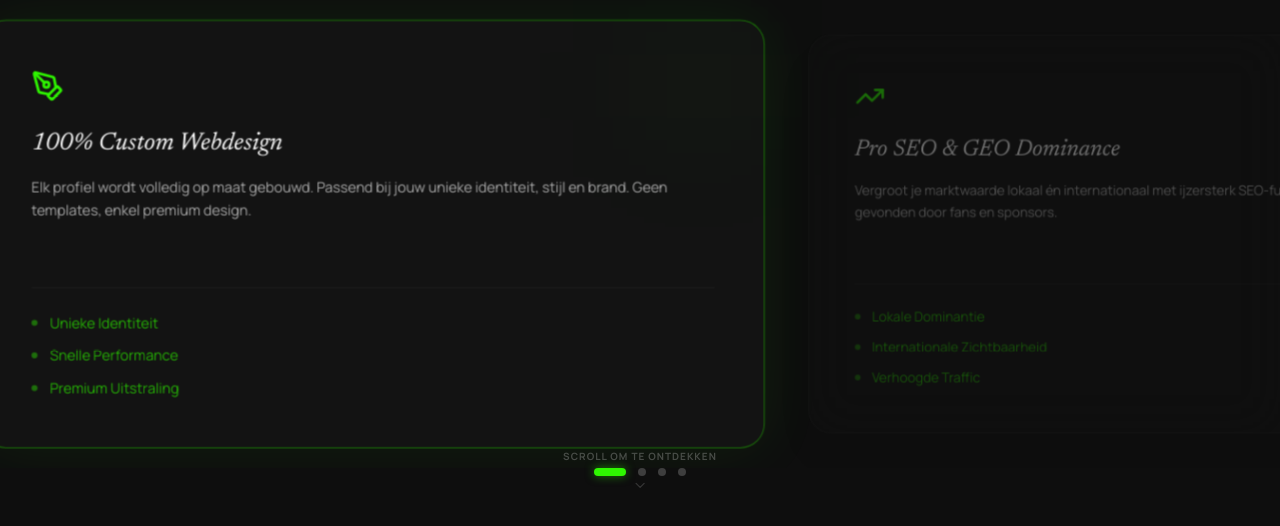
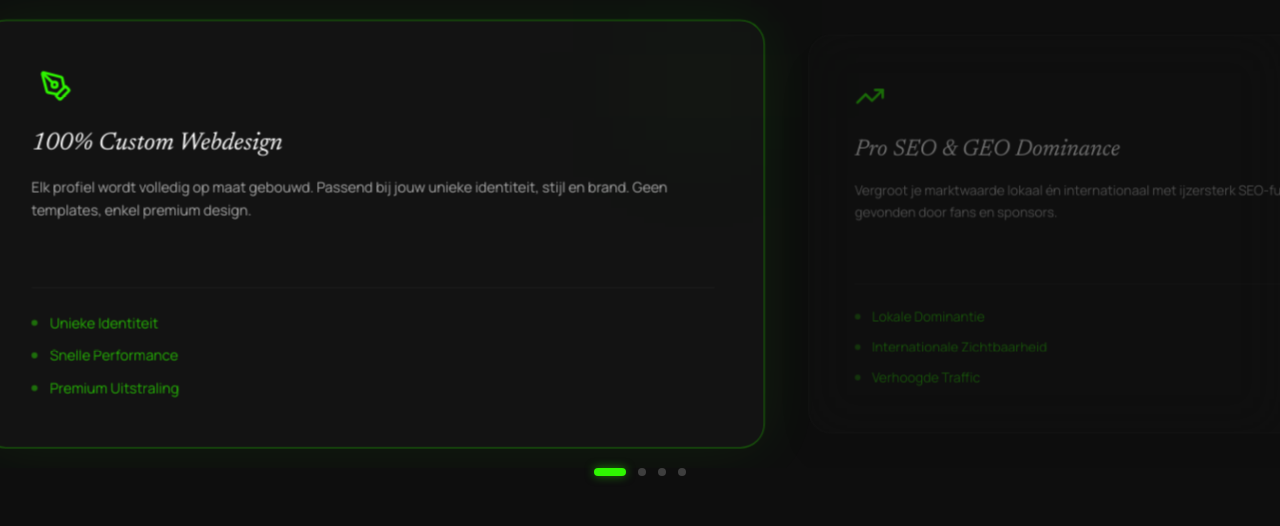
Before and after one commit to ldevries178-oss/lv-media-webdesign-website, a React (Vite) app: page / in a window 1280 px wide. Shown: the part 1222-1748 px from the top of the page. Built offline with nearby package versions, Linux system fonts and the light colour scheme.

Commit message:
Remove scroll hint and arrow from Premium Add-ons section

```diff
--- a/src/App.tsx
+++ b/src/App.tsx
@@ -335,13 +335,16 @@ function Expertise({ t }: { t: any }) {
     };
   }, [scrollYProgress, CARD_COUNT]);
 
-  // Determine active card index for visual highlighting
+  // Determine active card index + per-card fractional offset for parallax
   const [activeIndex, setActiveIndex] = useState(0);
+  const [cardFrac, setCardFrac] = useState(0); // fractional offset from active card center
   useEffect(() => {
     const unsub = scrollYProgress.on("change", (progress) => {
       const maxIndex = CARD_COUNT - 1;
-      const idx = Math.round(progress * maxIndex);
+      const cardProgress = progress * maxIndex;
+      const idx = Math.round(cardProgress);
       setActiveIndex(Math.min(Math.max(idx, 0), maxIndex));
+      setCardFrac(cardProgress - idx); // -0.5 to +0.5 range
     });
     return unsub;
   }, [scrollYProgress, CARD_COUNT]);
@@ -384,19 +387,35 @@ function Expertise({ t }: { t: any }) {
             }}
             className="flex items-stretch gap-8 w-max px-[10vw] py-6"
           >
-            {t.expertise.cards.map((s: any, i: number) => (
+            {t.expertise.cards.map((s: any, i: number) => {
+              const isActive = activeIndex === i;
+              const isLast = i === CARD_COUNT - 1;
+              // Parallax: shift icon based on how far we are from this card's center
+              const parallaxOffset = isActive ? cardFrac * 24 : 0;
+
+              return (
                 <div
                   key={i}
                   data-card
-                className={`flex-shrink-0 w-[85vw] md:w-[60vw] max-w-[800px] min-h-[420px] bg-surface-container-low border p-8 md:p-12 rounded-3xl flex flex-col justify-between group shadow-2xl backdrop-blur-xl relative transition-all duration-300 ease-out ${
-                  activeIndex === i
+                  className={`flex-shrink-0 w-[85vw] md:w-[60vw] max-w-[800px] min-h-[420px] bg-surface-container-low border p-8 md:p-12 rounded-3xl flex flex-col justify-between group shadow-2xl backdrop-blur-xl relative transition-all duration-300 ease-out hover:-translate-y-1 hover:shadow-[0_20px_80px_rgba(47,248,1,0.12)] ${
+                    isActive
                       ? 'border-secondary/40 scale-[1.02] shadow-[0_0_60px_rgba(47,248,1,0.08)]'
                       : 'border-outline-variant/20 opacity-40 scale-95'
                   }`}
                 >
+                  {/* Badge on last card */}
+                  {isLast && (
+                    <span className="absolute top-6 right-6 bg-secondary text-surface px-3 py-1 text-[10px] font-black uppercase tracking-wider rounded-full shadow-[0_0_20px_rgba(47,248,1,0.3)] z-20">
+                      New
+                    </span>
+                  )}
+
                   <div className="absolute top-4 right-4 w-24 h-24 bg-secondary/5 blur-3xl group-hover:bg-secondary/10 transition-colors duration-500 pointer-events-none" />
                   <div className="relative z-10">
-                  <div className="text-secondary mb-6 transition-transform duration-500 group-hover:scale-110 origin-left">
+                    <div
+                      className="text-secondary mb-6 transition-transform duration-500 group-hover:scale-110 origin-left"
+                      style={{ transform: `translateX(${parallaxOffset}px)` }}
+                    >
                       {icons[i]}
                     </div>
                     <h3 className="text-2xl font-headline italic text-white mb-4 group-hover:text-secondary transition-colors duration-300">
@@ -412,7 +431,8 @@ function Expertise({ t }: { t: any }) {
                     ))}
                   </ul>
                 </div>
-            ))}
+              );
+            })}
           </div>
         </div>
 
@@ -430,18 +450,7 @@ function Expertise({ t }: { t: any }) {
           ))}
         </div>
 
-        {/* Scroll hint */}
-        <div className="absolute bottom-4 left-1/2 -translate-x-1/2 flex flex-col items-center gap-2 opacity-40">
-          <span className="text-[10px] tracking-widest uppercase font-bold text-white/60">
-            {t.expertise.scrollHint || 'Scroll to explore'}
-          </span>
-          <motion.div
-            animate={{ y: [0, 6, 0] }}
-            transition={{ duration: 1.5, repeat: Infinity, ease: "easeInOut" }}
-          >
-            <ChevronDown className="w-4 h-4 text-white/40" />
-          </motion.div>
-        </div>
+
       </div>
     </section>
   );
--- a/src/translations.ts
+++ b/src/translations.ts
@@ -29,7 +29,7 @@ export const translations = {
       tag: 'Premium Add-Ons',
       titleTop: 'Investeringen voor directe impact',
       titleBottom: 'op sponsordeals.',
-      scrollHint: 'Scroll om te ontdekken',
+
       cards: [
         { title: "100% Custom Webdesign", desc: "Elk profiel wordt volledig op maat gebouwd. Passend bij jouw unieke identiteit, stijl en brand. Geen templates, enkel premium design.", list: ["Unieke Identiteit", "Snelle Performance", "Premium Uitstraling"] },
         { title: "Pro SEO & GEO Dominance", desc: "Vergroot je marktwaarde lokaal én internationaal met ijzersterk SEO-fundament. Word bovenaan gevonden door fans en sponsors.", list: ["Lokale Dominantie", "Internationale Zichtbaarheid", "Verhoogde Traffic"] },
@@ -167,7 +167,7 @@ export const translations = {
       tag: 'Premium Add-Ons',
       titleTop: 'Investments for direct impact',
       titleBottom: 'on sponsorship deals.',
-      scrollHint: 'Scroll to discover',
+
       cards: [
         { title: "100% Custom Web Design", desc: "Every profile is entirely custom built. Tailored to your unique identity, style, and brand. No templates, only premium design.", list: ["Unique Identity", "Fast Performance", "Premium Look"] },
         { title: "Pro SEO & GEO Dominance", desc: "Increase your market value locally and internationally with a rock-solid SEO foundation. Get found at the top by fans and sponsors.", list: ["Local Dominance", "International Visibility", "Increased Traffic"] },
@@ -305,7 +305,7 @@ export const translations = {
       tag: 'Extensions Premium',
       titleTop: 'Investissements pour un impact',
       titleBottom: 'direct sur les sponsors.',
-      scrollHint: 'Défilez pour découvrir',
+
       cards: [
         { title: "Web Design 100% Sur Mesure", desc: "Chaque profil est entièrement construit sur mesure. Adapté à votre identité, style et marque uniques. Zéro template, uniquement du design premium.", list: ["Identité Unique", "Performance Rapide", "Allure Premium"] },
         { title: "Domination Pro SEO & GEO", desc: "Augmentez votre valeur sur le marché local et international avec une stratégie SEO en béton. Soyez trouvé en tête par les fans et les sponsors.", list: ["Domination Locale", "Visibilité Internationale", "Trafic Accru"] },
@@ -443,7 +443,7 @@ export const translations = {
       tag: 'Premium Zusatzmodule',
       titleTop: 'Investitionen für direkten Einfluss',
       titleBottom: 'auf Sponsorenverträge.',
-      scrollHint: 'Scrollen zum Entdecken',
+
       cards: [
         { title: "100% Custom Webdesign", desc: "Jedes Profil wird komplett maßgeschneidert. Abgestimmt auf deine einzigartige Identität, deinen Stil und deine Marke. Keine Templates, nur Premium-Design.", list: ["Einzigartige Identität", "Schnelle Performance", "Premium Look"] },
         { title: "Pro SEO & GEO Dominanz", desc: "Steigere deinen Marktwert lokal und international mit einem soliden SEO-Fundament. Werde von Fans und Sponsoren an der Spitze gefunden.", list: ["Lokale Dominanz", "Internationale Sichtbarkeit", "Mehr Traffic"] },
```
Lines whose indentation alone changed are shown as unchanged.
